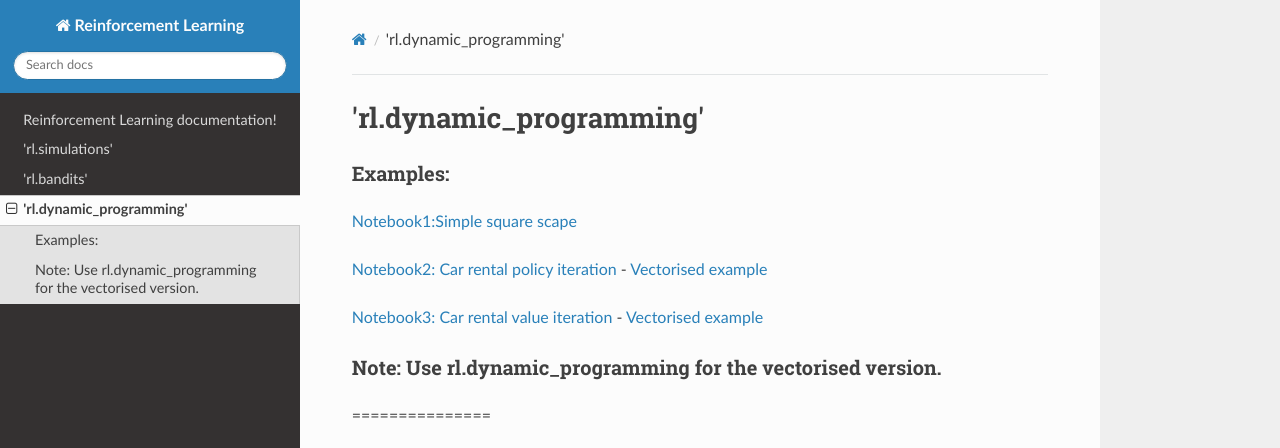
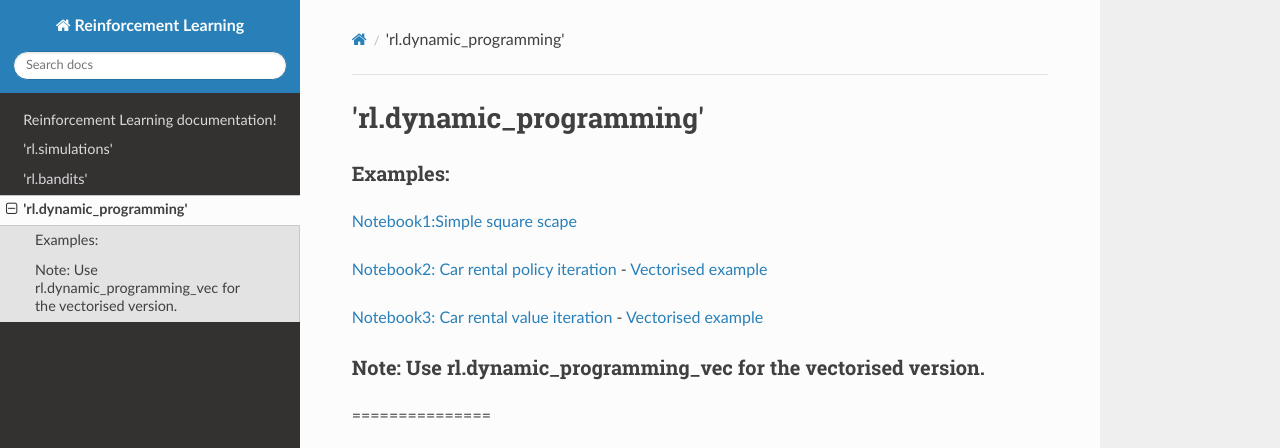
Before and after one commit to rpazuki/reinforcement_learning_tutorial, an MkDocs documentation site: the page built from docs/docs/dynamic_programming_package.md, in a window 1280 px wide, cut to the strip 0-448 px from the top of the page. Built offline with MkDocs 1.6.1, drawn with Linux system fonts in a browser that asks for light colours; nearby versions of some CDN libraries.

Commit message:
Vectorised version of DP

```diff
--- a/docs/docs/dynamic_programming_package.md
+++ b/docs/docs/dynamic_programming_package.md
@@ -9,7 +9,7 @@
 [Notebook3: Car rental value iteration](https://github.com/rpazuki/reinforcement_learning_tutorial/blob/main/notebooks/DP_02_value_iter_car_rental.ipynb)  - [Vectorised example](https://github.com/rpazuki/reinforcement_learning_tutorial/blob/main/notebooks/DP_02_policy_iter_action_value_car_rental_vec.ipynb)
 
 
-### Note: Use rl.dynamic_programming for the vectorised version.
+### Note: Use rl.dynamic_programming_vec for the vectorised version.
 ===============
 ::: rl.dynamic_programming
     handler: python
```
Also changed, not shown: docs/site/index.html, docs/site/search/search_index.json, 2 other files.
